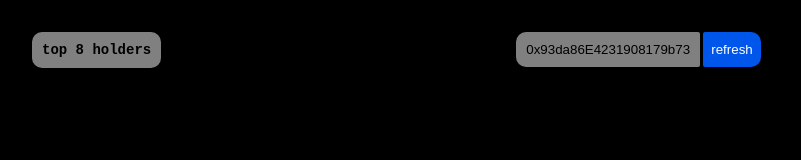
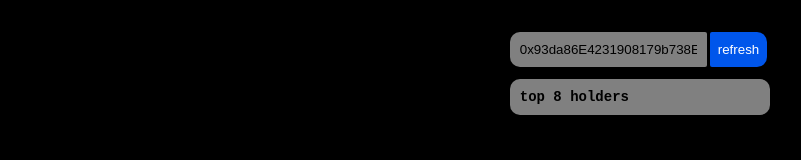
Before and after one commit to parkerray/onchainstars-threedee, a website built with Vite: page index.html in a window 1280 px wide. Shown: the whole page, without its empty margins (0-801 px from the left). Built offline with nearby package versions, Linux system fonts and the light colour scheme; no server answers.

Commit message:
updated top holder styles

```diff
--- a/index.html
+++ b/index.html
@@ -22,6 +22,12 @@
 </head>
 
 <body>
+  <div class="nav">
+  <div class="owner-wrapper">
+    <input id="owner-input" class="owner-input" type="text" placeholder="wallet address (0x..)"
+      value="0x93da86E4231908179b738E88DD0510F7078a5Cac">
+    <button class="button">refresh</button>
+  </div>
   <div class="top-wrapper">
     <h2>top 8 holders</h2>
     <ul id="holders">
@@ -35,11 +41,7 @@
       <li>loading...</li>
     </ul>
   </div>
-  <div class="owner-wrapper">
-    <input id="owner-input" class="owner-input" type="text" placeholder="wallet address (0x..)"
-      value="0x93da86E4231908179b738E88DD0510F7078a5Cac">
-    <button class="button">refresh</button>
-  </div>
+</div>
   <canvas class="webgl"></canvas>
   <script type="module" src="./main.js"></script>
   <script src="https://hubble.onchainstars.com/script.js" data-site="JGLGANFF" defer></script>
--- a/main.js
+++ b/main.js
@@ -137,8 +137,8 @@ async function handleFunctions(svgs) {
 
   //sizes
   let sizes = {
-    width: window.innerWidth,
-    height: window.innerHeight,
+    width: window.innerWidth - 32,
+    height: window.innerHeight - 32,
   };
 
   let xInit = 32;
--- a/style.css
+++ b/style.css
@@ -7,6 +7,7 @@
 body, html {
   overflow-x: hidden;
   display: flex;
+  flex-direction: column;
   align-items: center;
   justify-content: center;
   touch-action: none;
@@ -30,17 +31,19 @@ body, html {
   position: absolute;
   top: 0;
   left: 0;
-  z-index: 1;
+  z-index: 0;
 }
 
 .owner-wrapper {
   position: relative;
-  z-index: 999;
-  margin: 32px auto;
+  margin: 32px auto 12px auto;
   display: flex;
   flex-direction: row;
-  max-width: 95%;
   height: auto;
+}
+
+.nav {
+  z-index: 999;
 }
 
 .owner-input {
@@ -60,15 +63,11 @@ body, html {
 }
 
 .top-wrapper {
-  position: absolute;
-  top: 32px;
-  left: 32px;
-  z-index: 900;
   padding: 10px;
   background-color: white;
   opacity: 50%;
   border-radius: 10px;
-  transition: ease;
+  transition: ease 100ms;
 }
 
 .top-wrapper:hover {
```
